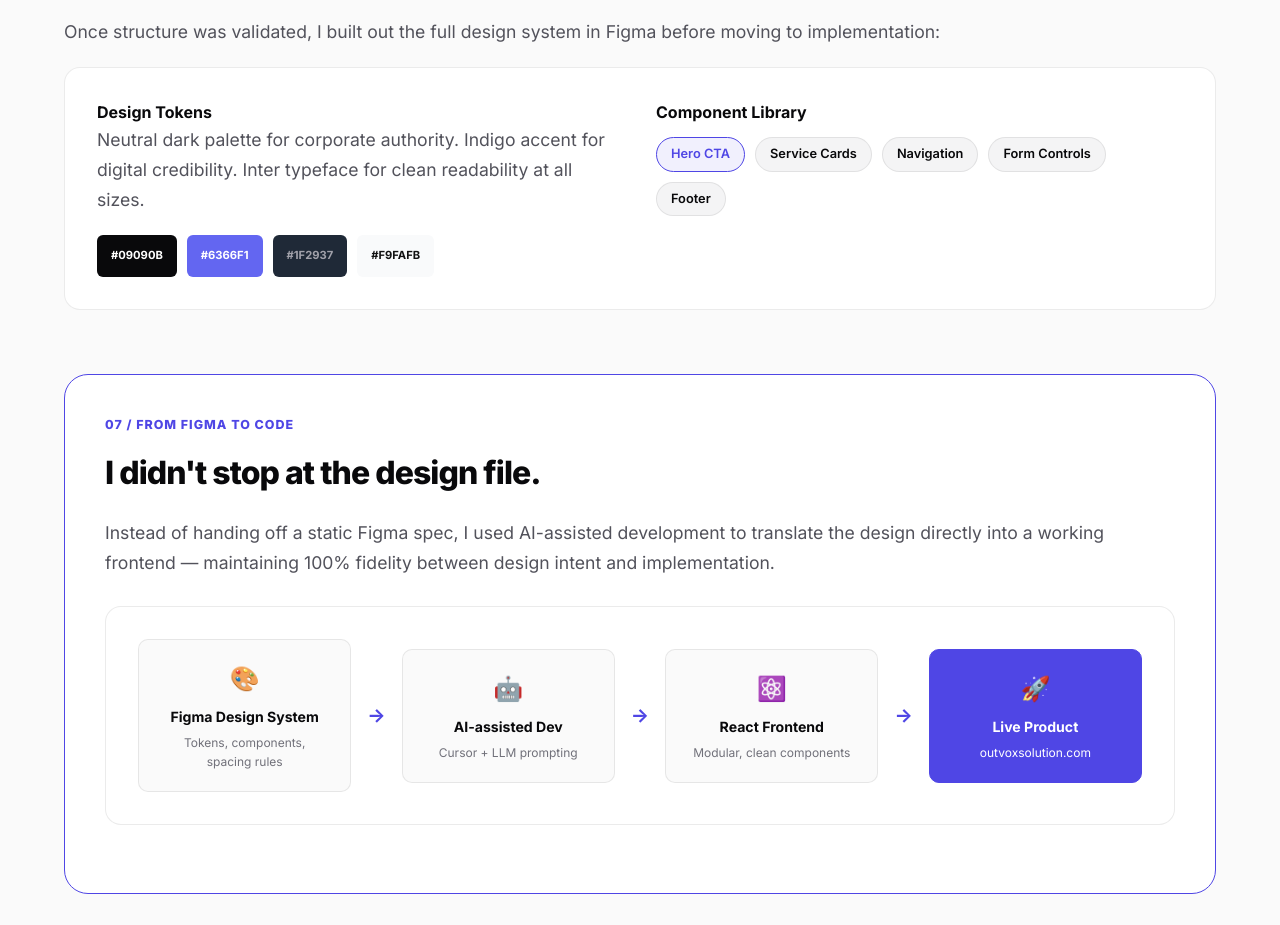
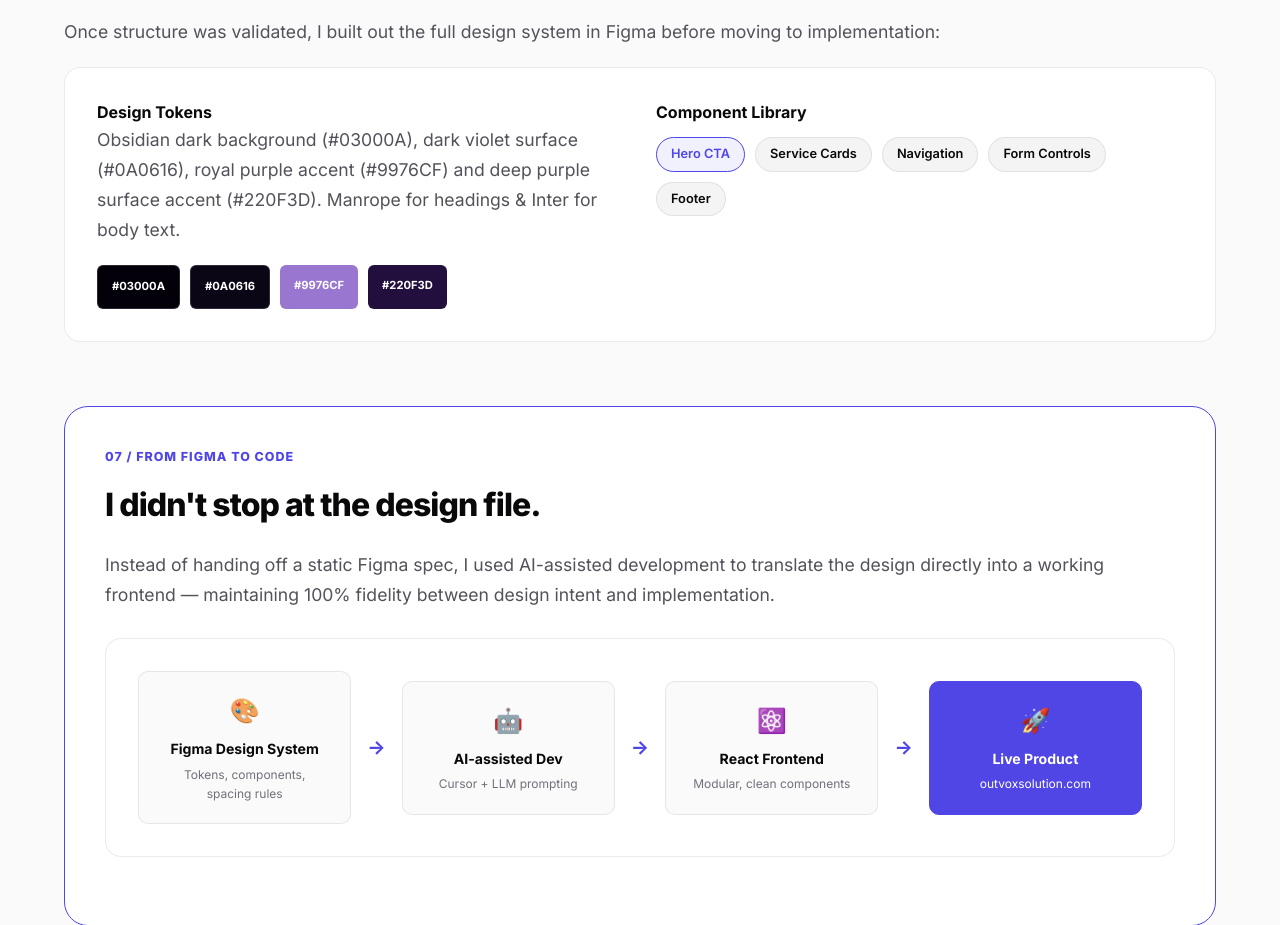
Before and after one commit to preethamamin22/preethamamin, a website built with Vite: page work/outvox.html in a window 1280 px wide. Shown: the part 3567-4492 px from the top of the page. Built offline with nearby package versions, Linux system fonts and the light colour scheme.

Commit message:
fix: update Outvox case study color palette with exact tokens from live outvoxsolution.com site

```diff
--- a/work/outvox.html
+++ b/work/outvox.html
@@ -196,12 +196,12 @@
                 <div class="ds-row">
                     <div class="ds-col">
                         <h4>Design Tokens</h4>
-                        <p class="font-preview">Neutral dark palette for corporate authority. Indigo accent for digital credibility. Inter typeface for clean readability at all sizes.</p>
-                        <div class="color-swatches" style="margin-top: 12px;">
-                            <span class="swatch" style="background:#09090b; color:#fff;">#09090B</span>
-                            <span class="swatch" style="background:#6366f1; color:#fff;">#6366F1</span>
-                            <span class="swatch" style="background:#1f2937; color:#a1a1aa;">#1F2937</span>
-                            <span class="swatch" style="background:#f9fafb; color:#111;">#F9FAFB</span>
+                        <p class="font-preview">Obsidian dark background (#03000A), dark violet surface (#0A0616), royal purple accent (#9976CF) and deep purple surface accent (#220F3D). Manrope for headings &amp; Inter for body text.</p>
+                        <div class="color-swatches" style="margin-top: 12px; flex-wrap: wrap;">
+                            <span class="swatch" style="background:#03000a; color:#fff; border: 1px solid #ffffff26;">#03000A</span>
+                            <span class="swatch" style="background:#0a0616; color:#fff; border: 1px solid #ffffff26;">#0A0616</span>
+                            <span class="swatch" style="background:#9976cf; color:#fff;">#9976CF</span>
+                            <span class="swatch" style="background:#220f3d; color:#fff;">#220F3D</span>
                         </div>
                     </div>
                     <div class="ds-col">
```
